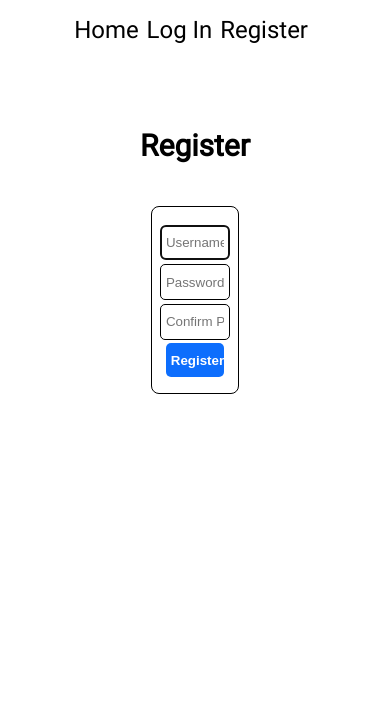
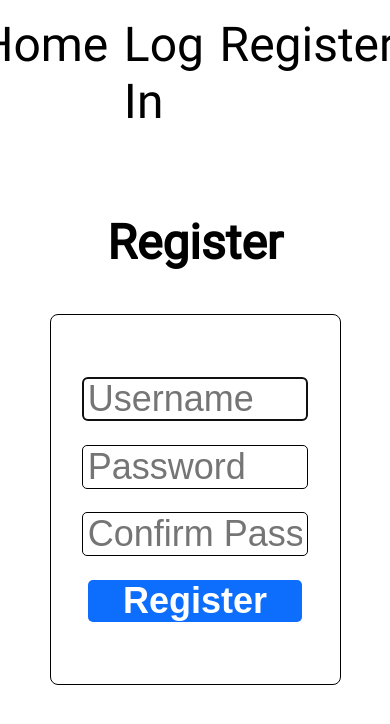
Before and after one commit to jlumel/tictactoe-online, a Django app: page /register in a window 390 px wide; the page is wider, and only the part inside the window is pictured. Shown: the top 724 px of that part. Run offline with Django 5.2, Linux system fonts and the light colour scheme; parts of the project's set-up code (start-up, migrations or seed data) failed here and were passed over.

Commit message:
responsive

```diff
--- a/tictactoe/static/tictactoe/styles.css
+++ b/tictactoe/static/tictactoe/styles.css
@@ -446,6 +446,53 @@ text-align: center;
     flex-direction: column;
   }
 
+  .nav-container li {
+    font-size: 48px;
+    margin-right: 4vw;
+  }
+
+  h1 {
+    font-size: 50px;
+  }
+
+  h2 {
+    font-size: 48px;
+  }
+
+  .register-login {
+    width: 70vw;
+    height: 40vh;
+  }
+
+  .register-login input, .register-login button {
+    width: 55vw;
+    height: 5vh;
+    margin: 3vw auto;
+    font-size: 36px;
+  }
+
+  .menu {
+    font-size: 36px;
+  }
+
+  .menu button {
+    width: 15vw;
+    border: none;
+    font-size: 30px;
+    height: 4vh;
+  }
+
+  .startbtn button {
+    font-size: 6rem;
+    padding: 2rem;
+  }
+
+  .options-container button {
+    margin: 0 2vw;
+    font-size: 2rem;
+    padding: 2rem;
+  }
+
   #reset {
     cursor: pointer;
     border: none;
```
Also changed, not shown: other parts of tictactoe/static/tictactoe/styles.css (+24 -6 lines).
